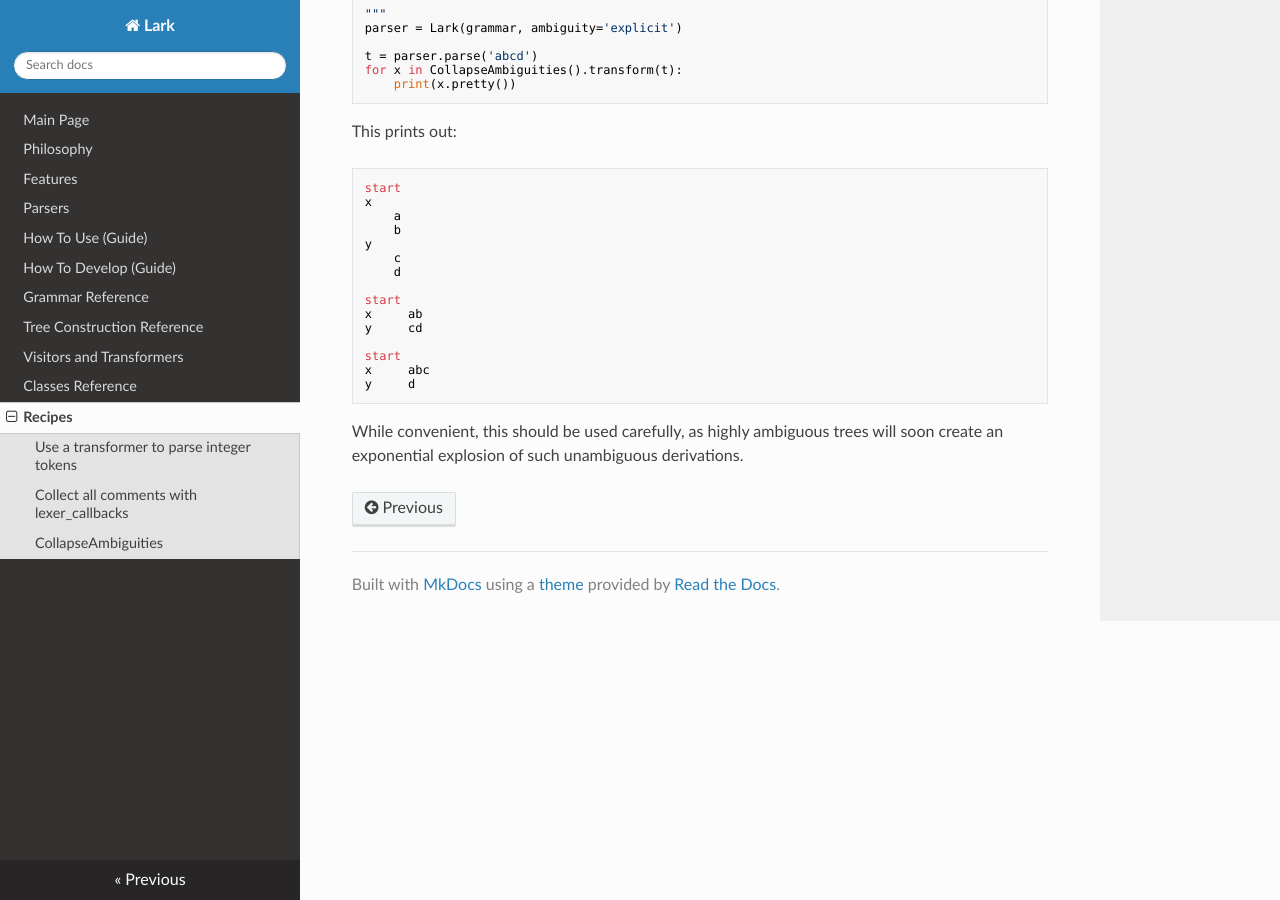
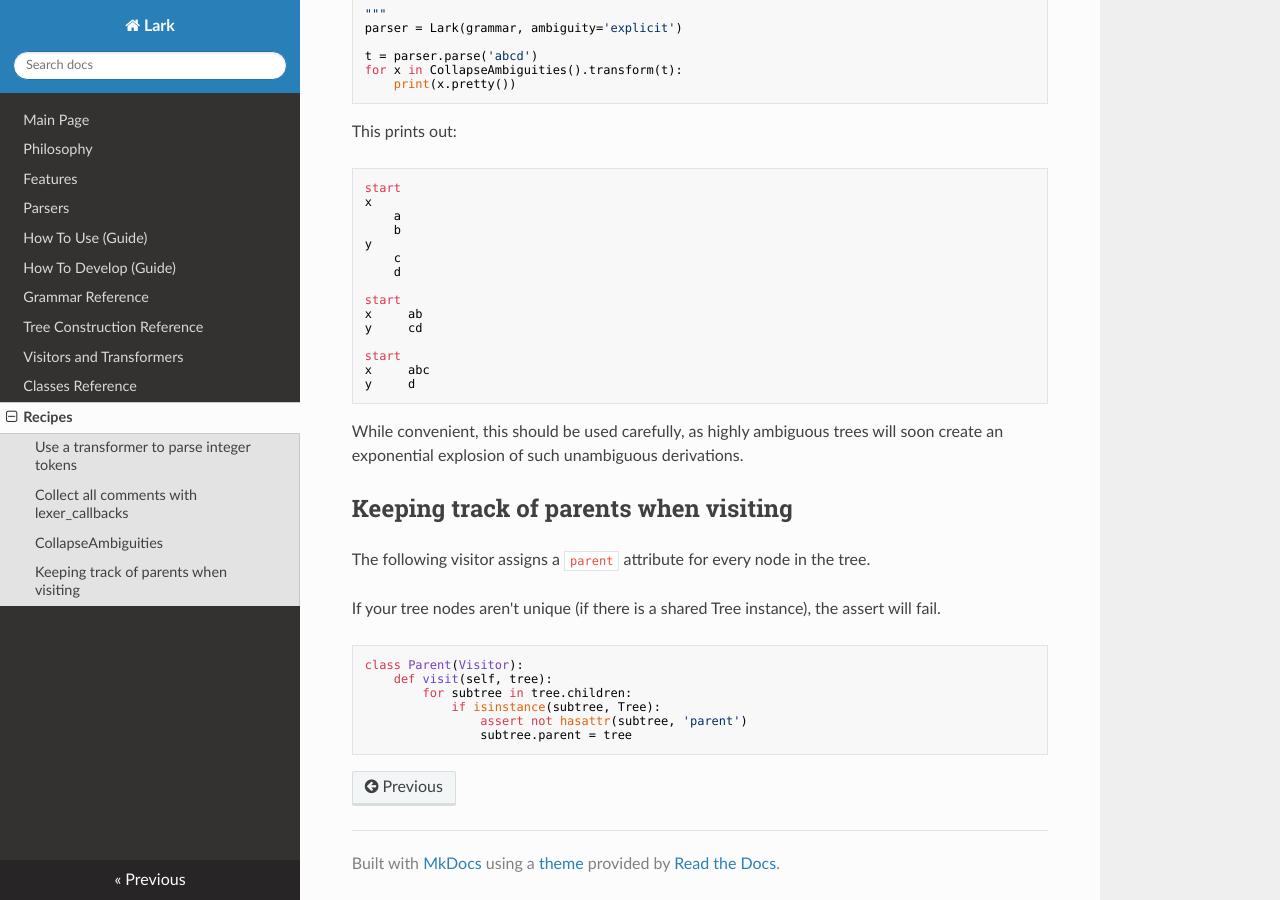
Before and after one commit to lark-parser/lark, an MkDocs documentation site: the page built from docs/recipes.md, in a window 1280 px wide and 900 px high, scrolled down 1995 px. Built offline with MkDocs 1.6.1, drawn with Linux system fonts in a browser that asks for light colours; nearby versions of some CDN libraries; old or Windows-style settings are respelled for this version of MkDocs.

Commit message:
Added docs (Spurred by issue #510)

````diff
--- a/docs/recipes.md
+++ b/docs/recipes.md
@@ -129,3 +129,19 @@ This prints out:
     y     d
 
 While convenient, this should be used carefully, as highly ambiguous trees will soon create an exponential explosion of such unambiguous derivations.
+
+
+## Keeping track of parents when visiting
+
+The following visitor assigns a `parent` attribute for every node in the tree.
+
+If your tree nodes aren't unique (if there is a shared Tree instance), the assert will fail.
+
+```python
+class Parent(Visitor):
+    def visit(self, tree):
+        for subtree in tree.children:
+            if isinstance(subtree, Tree):
+                assert not hasattr(subtree, 'parent')
+                subtree.parent = tree
+```
````
Also changed, not shown: 1 other file.
